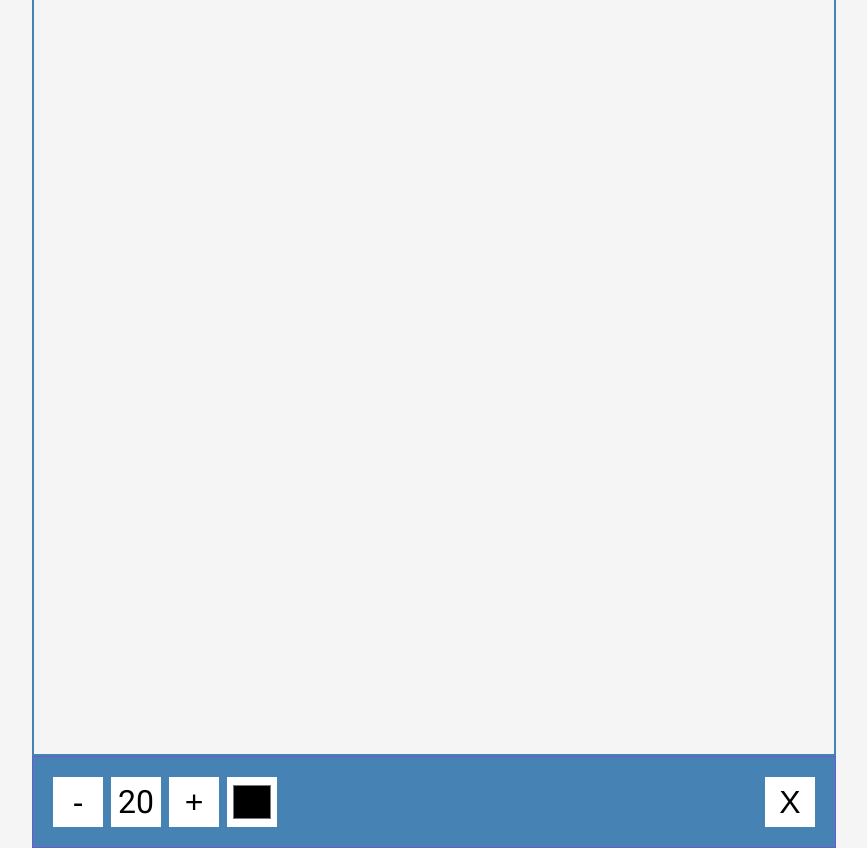
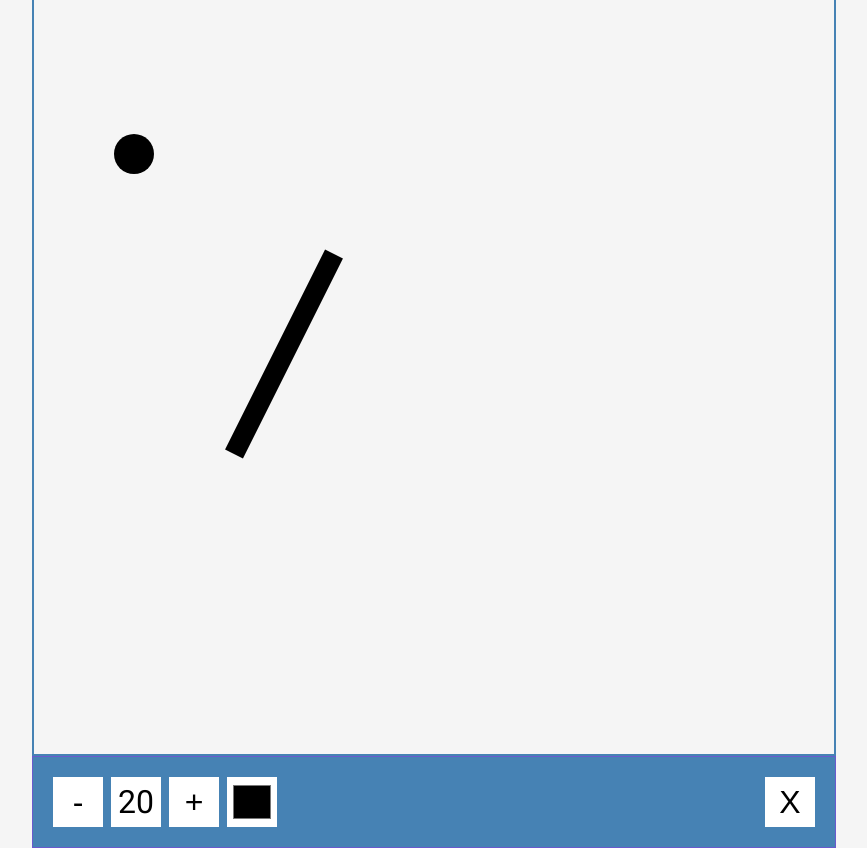
Before and after one commit to daudi13/drawing-app.js, a plain HTML site: page index.html in a window 1280 px wide. Shown: the whole page, without its empty margins (206-1073 px from the left). Drawn offline with Linux system fonts and the light colour scheme.

Commit message:
commit js

```diff
--- /dev/null
+++ b/app.js
@@ -0,0 +1,26 @@
+const canvas = document.getElementById('canvas');
+const ctx = canvas.getContext('2d');
+
+
+let size = 20;
+let color = 'black'
+
+function drawCircle(x, y) {
+
+    ctx.beginPath();
+    ctx.arc(x, y, size, 0, Math.PI * 2, true);
+    ctx.fillStyle = color
+    ctx.fill()
+}
+
+function drawLine(x1, y1, x2, y2) {
+    ctx.beginPath()
+    ctx.moveTo(x1, y1);
+    ctx.lineTo(x2, y2);
+    ctx.strokeStyle = color;
+    ctx.lineWidth = size;
+    ctx.stroke()
+}
+
+drawCircle(100, 200);
+drawLine(300, 300, 200, 500)
--- a/index.html
+++ b/index.html
@@ -17,5 +17,6 @@
         <input type="color" id="color" />
         <button id="clear">X</button>
     </div>
+    <script src="app.js"></script>
 </body>
 </html>
```
Also changed, not shown: 1 other file.
